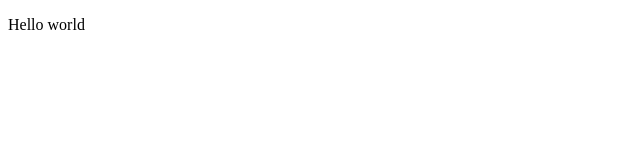
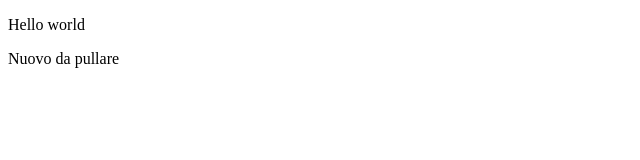
Before and after one commit to Raoul404/provareact, a plain HTML site: page index.html in a window 1280 px wide. Shown: the full height of the page, 0-640 px from the left. Drawn offline with Linux system fonts and the light colour scheme.

Commit message:
Update index.html

```diff
--- a/index.html
+++ b/index.html
@@ -8,5 +8,6 @@
     </head>
     <body>
         <p>Hello world</p>
+        <p>Nuovo da pullare</p>
     </body>
 </html>
```
